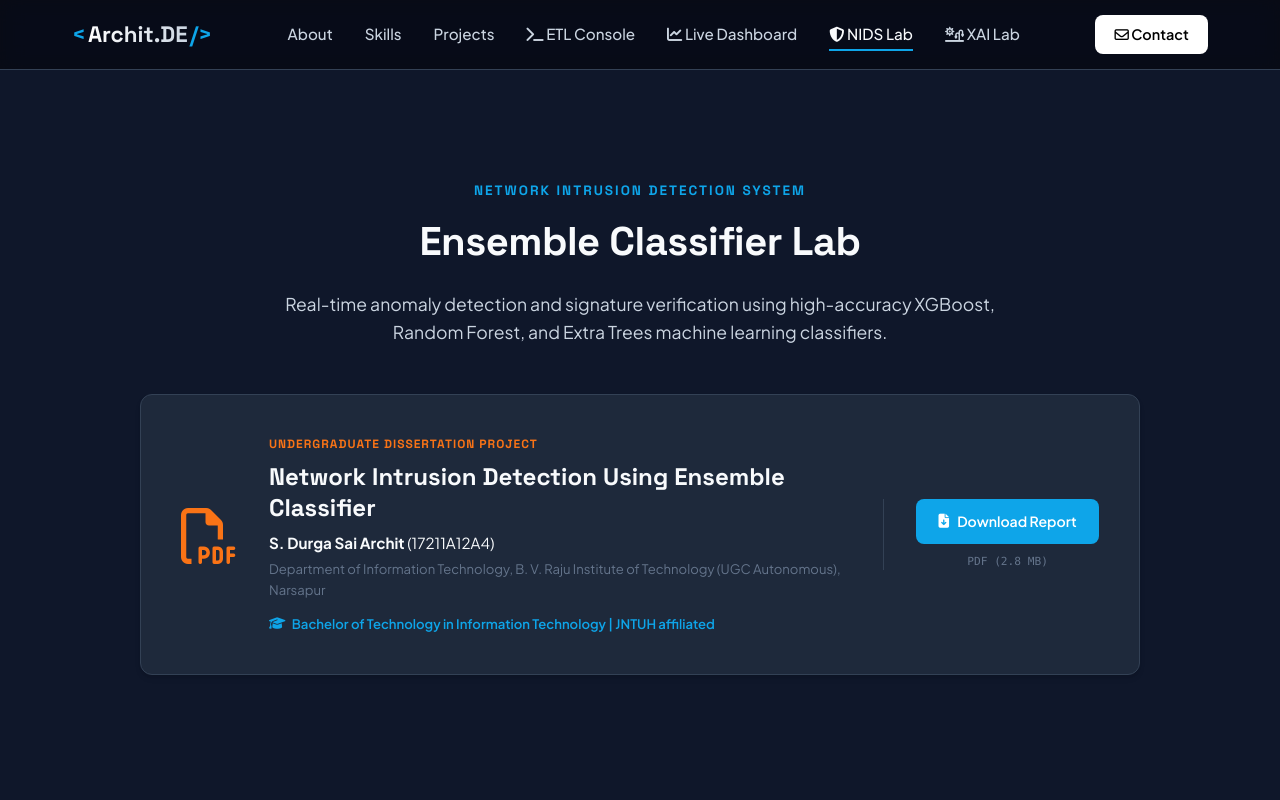
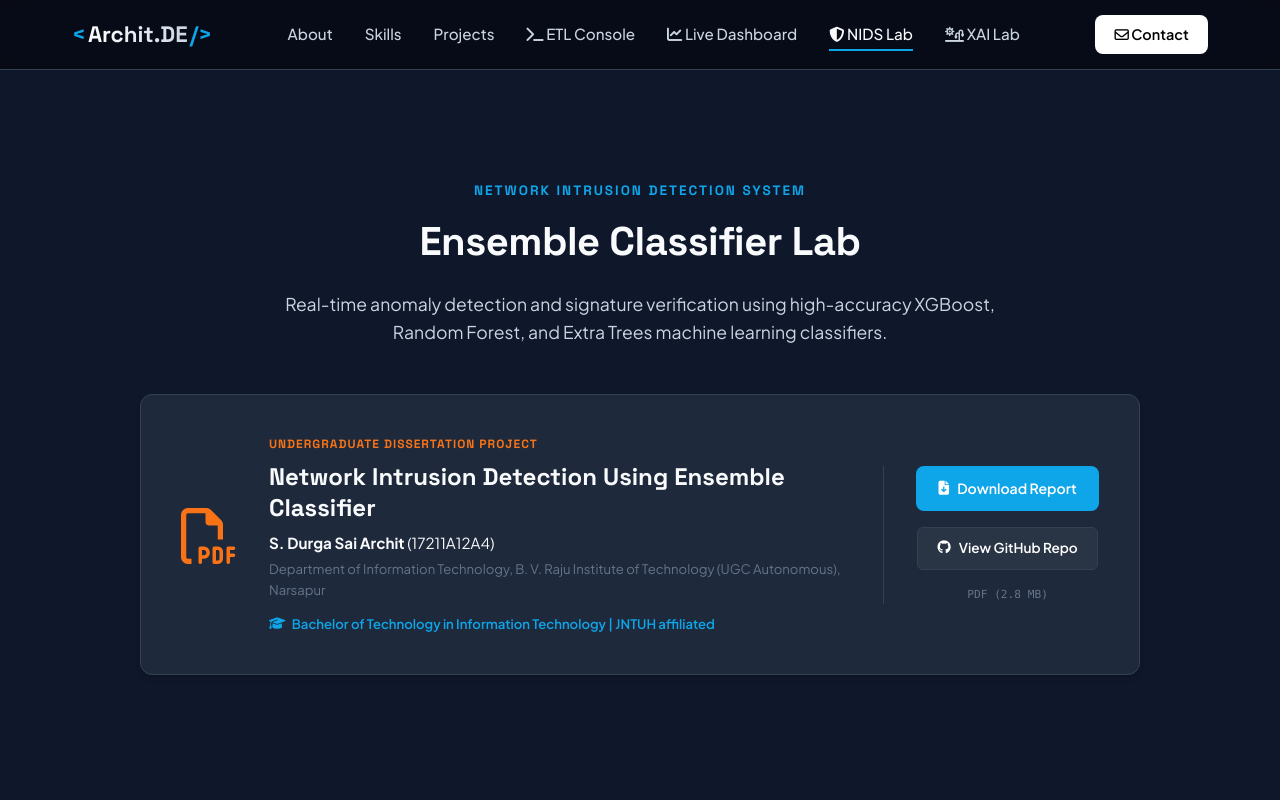
Before and after one commit to sdsarchit/data-engineering-portfolio, a website: page frontend/nids.html in a window 1280 px wide. Shown: the top 800 px of the page. Drawn offline with nearby package versions, Linux system fonts and the light colour scheme.

Commit message:
Add GitHub repo link button to NIDS dissertation card in nids.html

```diff
--- a/frontend/nids.html
+++ b/frontend/nids.html
@@ -390,9 +390,12 @@
                     <p class="paper-affiliations">Department of Information Technology, B. V. Raju Institute of Technology (UGC Autonomous), Narsapur</p>
                     <span class="paper-citation"><i class="fa-solid fa-graduation-cap"></i> Bachelor of Technology in Information Technology | JNTUH affiliated</span>
                 </div>
-                <div class="paper-download-action">
+                <div class="paper-download-action" style="display: flex; gap: 1rem; align-items: center; flex-wrap: wrap; justify-content: flex-end;">
                     <a href="NIDS_Project_Report.pdf" download class="btn btn-primary btn-download">
                         <i class="fa-solid fa-file-arrow-down"></i> Download Report
+                    </a>
+                    <a href="https://github.com/sdsarchit/network-intrusion-detection-ensemble" target="_blank" class="btn btn-download" style="background: rgba(255,255,255,0.05); border: 1px solid #334155; color: #fff; text-decoration: none; padding: 0.6rem 1.2rem; border-radius: 6px; font-weight: 600; font-size: 0.85rem; display: inline-flex; align-items: center; gap: 0.5rem; transition: var(--transition-smooth);">
+                        <i class="fa-brands fa-github"></i> View GitHub Repo
                     </a>
                     <span class="file-size-tag">PDF (2.8 MB)</span>
                 </div>
```
